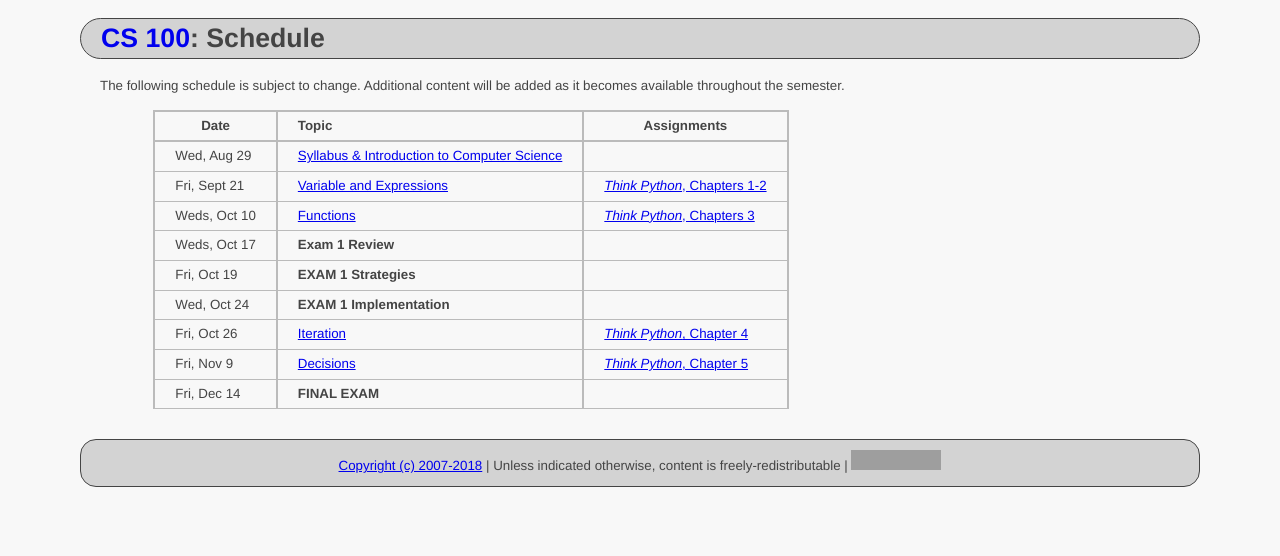
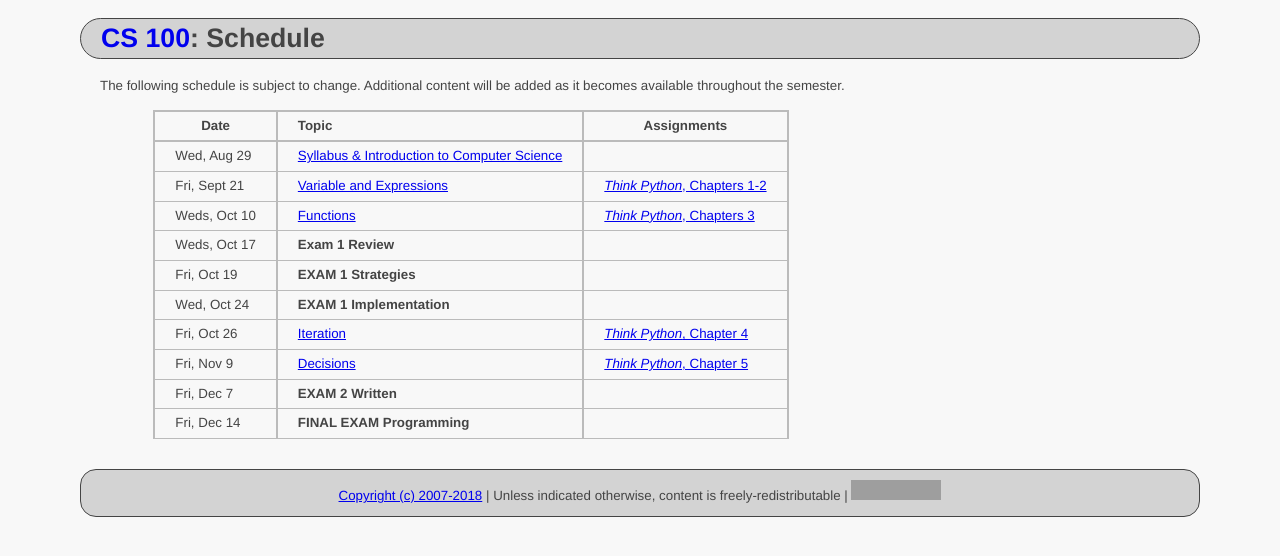
Before and after one commit to ycpcs/cs100-fall2018, a Jekyll site: the page built from schedule.md, in a window 1280 px wide. Shown: the top 556 px of the page. Built offline with Jekyll 4.4.1, drawn with Linux system fonts in a browser that asks for light colours; grey boxes are pictures that could not be loaded.

Commit message:
ans one more time with adding exma 2 and final exam to scheudle

```diff
--- a/schedule.md
+++ b/schedule.md
@@ -18,7 +18,8 @@ Additional content will be added as it becomes available throughout the semester
 >| Wed, Oct 24    |  **EXAM 1 Implementation**         |                                          |
 >| Fri, Oct 26    |  [Iteration](lectures/lecture2_iteration.pdf)                                 | [*Think Python*, Chapter 4](https://greenteapress.com/wp/think-python-2e/)      |
 >| Fri, Nov 9     |  [Decisions](lectures/lecture4_decisions.pdf)                                 | [*Think Python*, Chapter 5](https://greenteapress.com/wp/think-python-2e/)      |
->| Fri, Dec 14    |  **FINAL EXAM**                    |                                          |
+>| Fri, Dec 7     |  **EXAM 2 Written**                |                                          |
+>| Fri, Dec 14    |  **FINAL EXAM Programming**        |                                          |
 
 <!--
 -->
```
